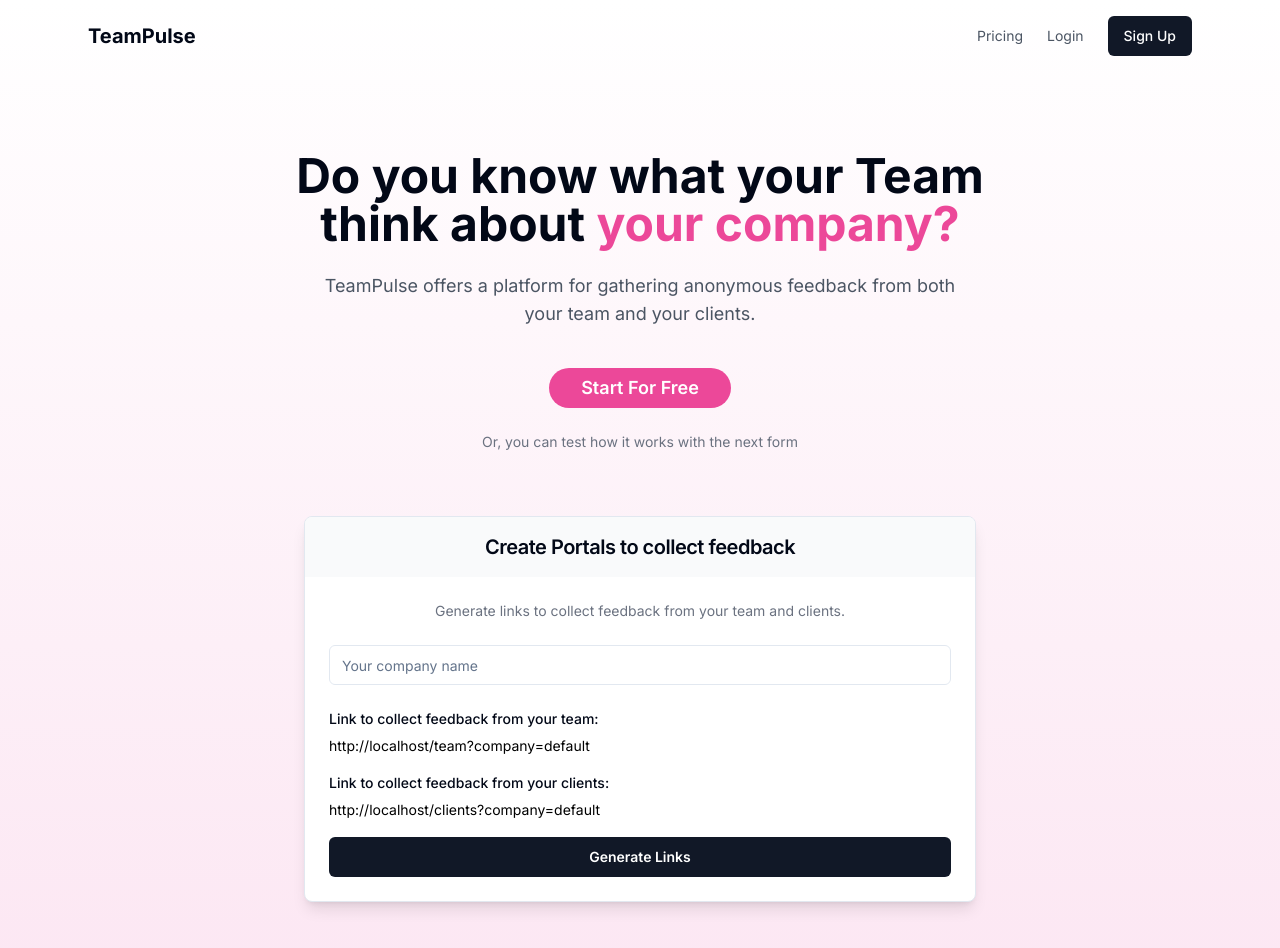
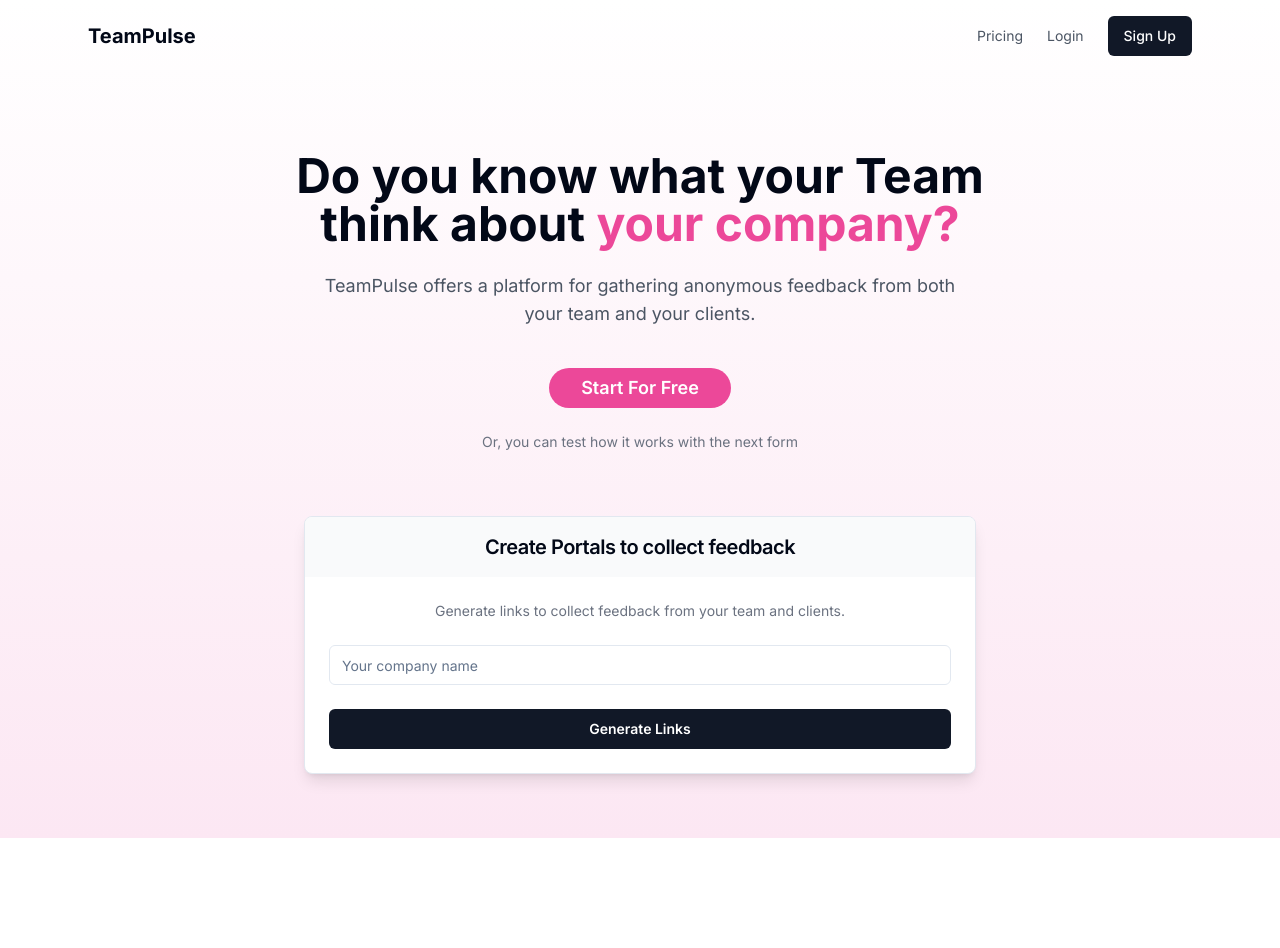
Before and after one commit to mustafabdi100/teampulse, a React (Vite) app: page / in a window 1280 px wide. Shown: the top 948 px of the page. After the commit the page ends 838 px from the top, so only its background shows below. Built offline with nearby package versions, Linux system fonts and the light colour scheme.

Commit message:
Update LandingPage.tsx

```diff
--- a/src/LandingPage.tsx
+++ b/src/LandingPage.tsx
@@ -1,5 +1,5 @@
-import React, { useState, useEffect } from 'react';
-import { Link } from 'react-router-dom';
+import React, { useState } from 'react';
+import { Link, useNavigate } from 'react-router-dom';
 import { Button } from "./components/ui/button";
 import { Card, CardContent, CardHeader, CardTitle } from "./components/ui/card";
 import { Input } from "./components/ui/input";
@@ -8,7 +8,7 @@
   const [companyName, setCompanyName] = useState('');
   const [isLoading, setIsLoading] = useState(false);
   const [generatedLinks, setGeneratedLinks] = useState({ team: '', clients: '' });
-  const [previewLinks, setPreviewLinks] = useState({ team: '', clients: '' });
+  const navigate = useNavigate();
 
   const handleCompanyNameChange = (e: React.ChangeEvent<HTMLInputElement>) => {
     setCompanyName(e.target.value);
@@ -19,40 +19,19 @@
     return `/${type}?company=${encodedCompanyName}`;
   };
 
-  useEffect(() => {
-    const teamLink = getAppUrl('team');
-    const clientsLink = getAppUrl('clients');
-    setPreviewLinks({ team: teamLink, clients: clientsLink });
-  }, [companyName]);
+  const openFeedbackPage = (url: string) => {
+    navigate(url);
+  };
 
   const generateLinks = () => {
     setIsLoading(true);
     // Simulating an API call or some processing time
     setTimeout(() => {
-      setGeneratedLinks(previewLinks);
+      const teamLink = getAppUrl('team');
+      const clientsLink = getAppUrl('clients');
+      setGeneratedLinks({ team: teamLink, clients: clientsLink });
       setIsLoading(false);
     }, 1500); // 1.5 seconds delay to simulate processing
-  };
-
-  const renderLink = (type: 'team' | 'clients') => {
-    const link = generatedLinks[type] || previewLinks[type];
-    const isGenerated = !!generatedLinks[type];
-    const fullUrl = `${window.location.origin}${link}`;
-
-    return (
-      <div className="text-left mb-4">
-        <p className="mb-1 text-sm font-medium">Link to collect feedback from your {type}:</p>
-        <a
-          href={isGenerated ? fullUrl : undefined}
-          target="_blank"
-          rel="noopener noreferrer"
-          className={`text-sm ${isGenerated ? 'text-blue-600 cursor-pointer hover:underline' : 'text-black cursor-default'}`}
-          onClick={(e) => !isGenerated && e.preventDefault()}
-        >
-          {fullUrl}
-        </a>
-      </div>
-    );
   };
 
   return (
@@ -98,8 +77,28 @@
               value={companyName}
               onChange={handleCompanyNameChange}
             />
-            {renderLink('team')}
-            {renderLink('clients')}
+            {generatedLinks.team && (
+              <div className="text-left mb-4">
+                <p className="mb-1 text-sm font-medium">Link to collect feedback from your team:</p>
+                <p
+                  className="text-sm text-blue-600 cursor-pointer hover:underline"
+                  onClick={() => openFeedbackPage(generatedLinks.team)}
+                >
+                  {window.location.origin + generatedLinks.team}
+                </p>
+              </div>
+            )}
+            {generatedLinks.clients && (
+              <div className="text-left mb-6">
+                <p className="mb-1 text-sm font-medium">Link to collect feedback from your clients:</p>
+                <p
+                  className="text-sm text-blue-600 cursor-pointer hover:underline"
+                  onClick={() => openFeedbackPage(generatedLinks.clients)}
+                >
+                  {window.location.origin + generatedLinks.clients}
+                </p>
+              </div>
+            )}
             <Button
               className="w-full bg-gray-900 text-white hover:bg-gray-700 py-2 text-sm font-semibold"
               onClick={generateLinks}
```
